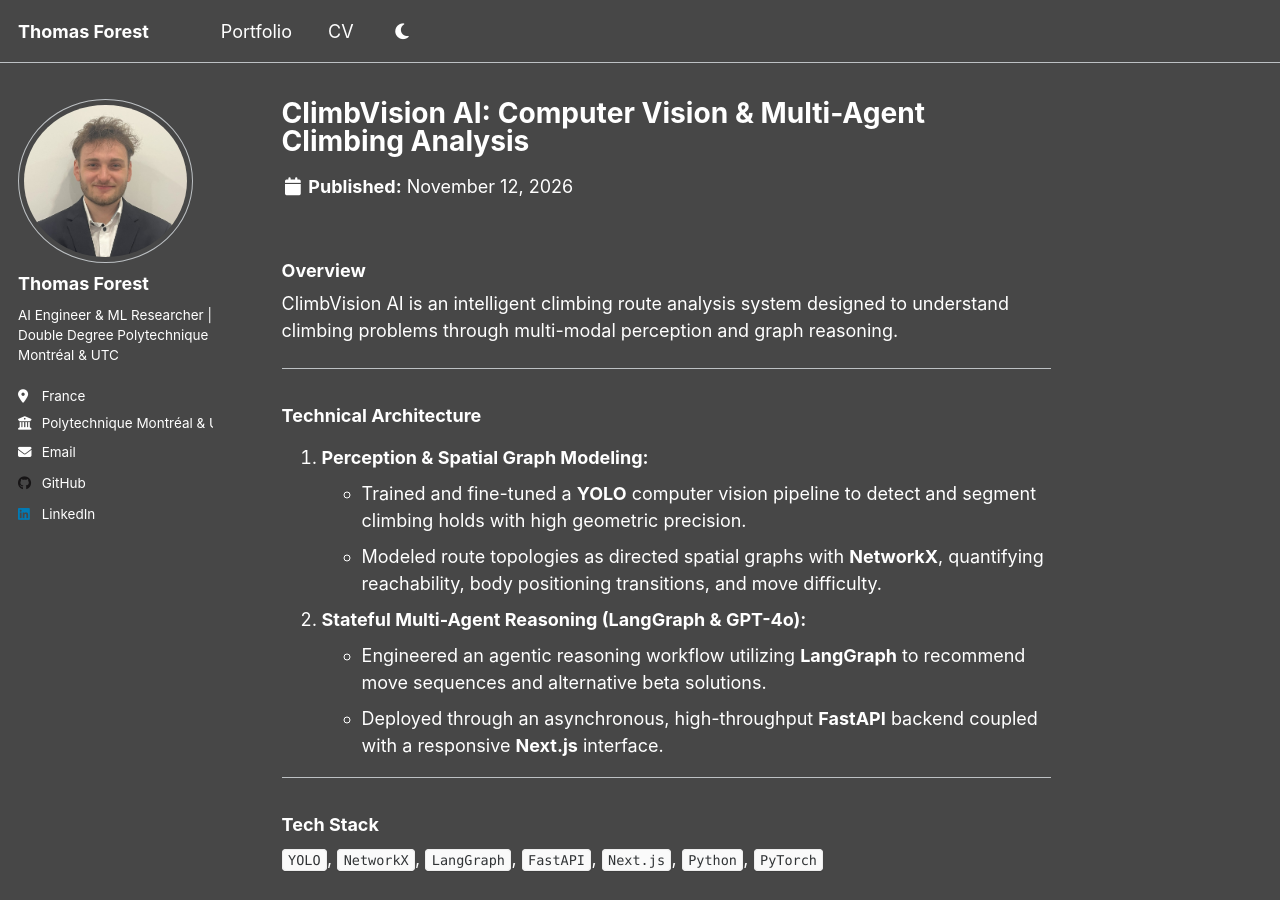
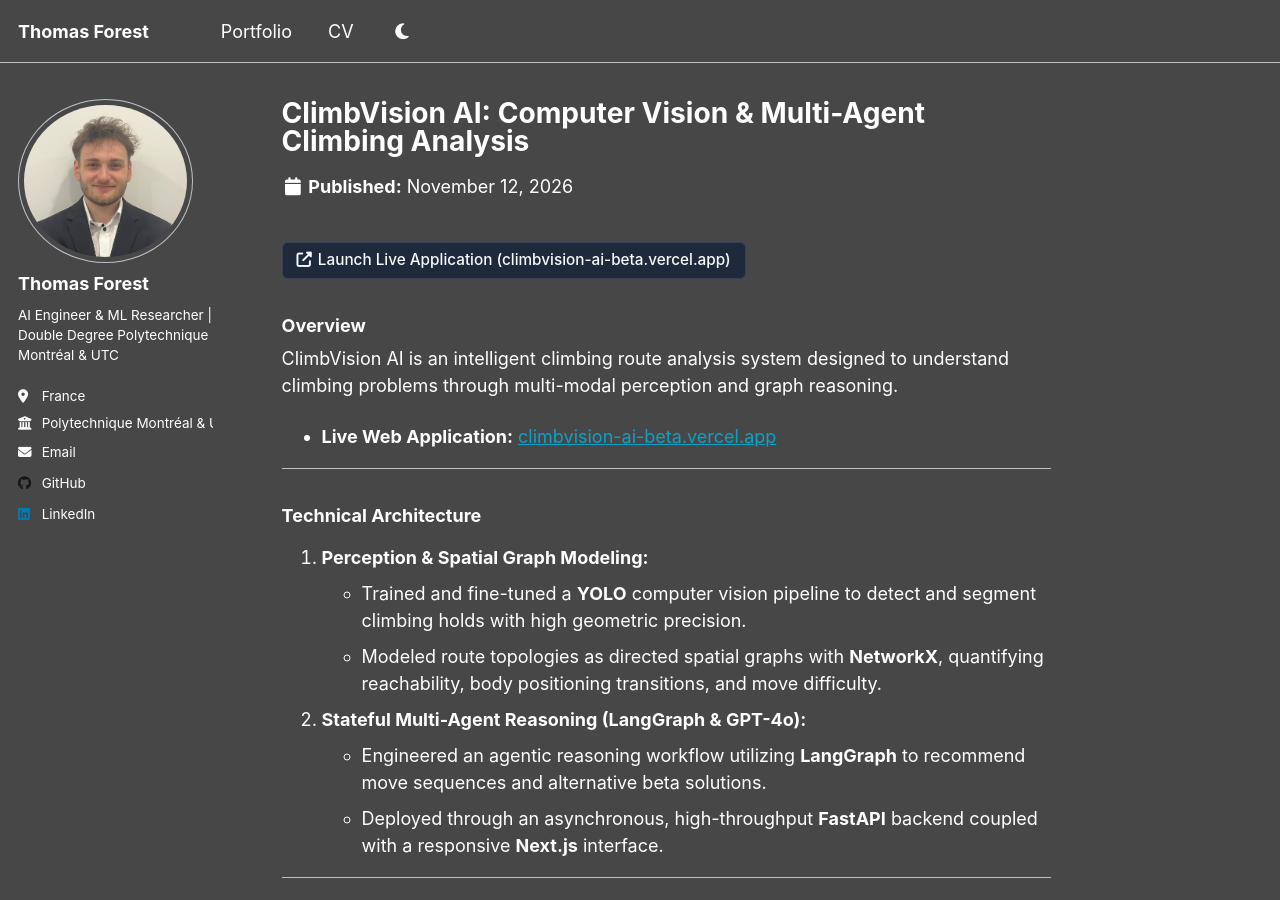
Before and after one commit to TamoToo/tamotoo.github.io, a Jekyll site: the page built from _portfolio/portfolio-7.md, in a window 1280 px wide and 900 px high. Built offline with Jekyll 4.4.1, drawn with Linux system fonts in a browser that asks for light colours.

Commit message:
Add climbvision website

```diff
--- a/_portfolio/portfolio-7.md
+++ b/_portfolio/portfolio-7.md
@@ -1,6 +1,6 @@
 ---
 title: "ClimbVision AI: Computer Vision & Multi-Agent Climbing Analysis"
-excerpt: "YOLO hold segmentation and spatial route modeling with NetworkX, paired with a stateful LangGraph agent (GPT-4o) and high-performance FastAPI backend."
+excerpt: "YOLO hold segmentation and spatial route modeling with NetworkX, paired with a stateful LangGraph agent (GPT-4o) and high-performance FastAPI backend.<br/><a href='https://climbvision-ai-beta.vercel.app' target='_blank' rel='noopener noreferrer' class='btn-cv-download' style='margin-top: 10px;'><i class='fas fa-external-link-alt'></i> Launch Live Web App (climbvision-ai-beta.vercel.app)</a>"
 collection: portfolio
 category: "projects"
 order: 1
@@ -8,8 +8,16 @@ order: 1
 
 {% include base_path %}
 
+<div style="margin: 12px 0 20px;">
+  <a href="https://climbvision-ai-beta.vercel.app" target="_blank" rel="noopener noreferrer" class="btn-cv-download">
+    <i class="fas fa-external-link-alt"></i> Launch Live Application (climbvision-ai-beta.vercel.app)
+  </a>
+</div>
+
 ### Overview
 ClimbVision AI is an intelligent climbing route analysis system designed to understand climbing problems through multi-modal perception and graph reasoning.
+
+- **Live Web Application:** [climbvision-ai-beta.vercel.app](https://climbvision-ai-beta.vercel.app)
 
 ---
 
```
Also changed, not shown: _pages/about.md (+2 -2 lines), _pages/cv.md (+2 -2 lines).
